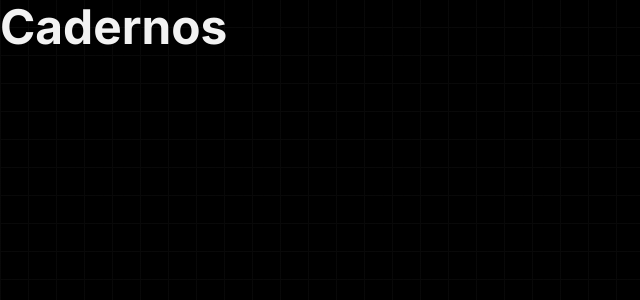
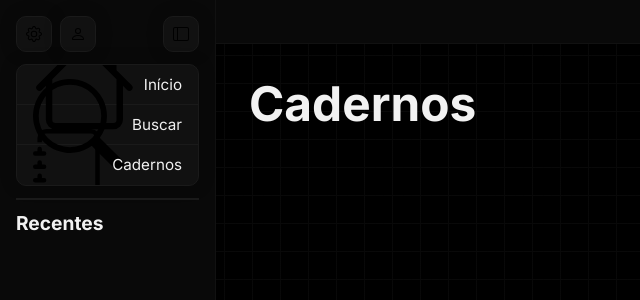
Before and after one commit to Leo-yTnk/Notebook, a React (Vite) app: page /notebooks in a window 1280 px wide. Shown: the top 300 px of the page, without its empty margins (0-640 px from the left). Built offline with nearby package versions, Linux system fonts and the light colour scheme.

Commit message:
Refactor header and sidebar components

```diff
--- a/src/App.tsx
+++ b/src/App.tsx
@@ -1,6 +1,7 @@
 import { BrowserRouter, Route, Routes } from 'react-router-dom'
 import Home from './pages/Home.tsx'
 import Notebooks from './pages/Notebooks.tsx'
+import Search from './pages/Search.tsx'
 
 function App() {
   return (
@@ -8,6 +9,7 @@ function App() {
       <Routes>
         <Route path="/" element={<Home />} />
         <Route path="/notebooks" element={<Notebooks />}></Route>
+        <Route path="/search" element={<Search />}></Route>
       </Routes>
     </BrowserRouter>
   )
--- /dev/null
+++ b/src/components/PageHeader.tsx
@@ -0,0 +1,5 @@
+function PageHeader() {
+  return <header className="page-header"></header>
+}
+
+export default PageHeader
--- /dev/null
+++ b/src/components/Sidebar.tsx
@@ -0,0 +1,59 @@
+import { Link } from 'react-router-dom'
+import {
+  Gear,
+  House,
+  Journal,
+  LayoutSidebar,
+  Person,
+  Search,
+} from 'react-bootstrap-icons'
+import '../styles/Aside.css'
+
+function Sidebar() {
+  return (
+    <aside className="sidebar">
+      <header className="sidebar-header">
+        <div>
+          <a className="chrome-control settings">
+            <Gear size={16} />
+          </a>
+          <a className="chrome-control account">
+            <Person size={16} />
+          </a>
+        </div>
+        <button className="chrome-control toggle-sidebar">
+          <LayoutSidebar size={16} />
+        </button>
+      </header>
+
+      <nav className="sidebar-nav">
+        <ul className="chrome-control">
+          <li>
+            <Link className="sidebar-nav-link" to="/">
+              <House />
+              <span>Início</span>
+            </Link>
+          </li>
+          <li>
+            <Link className="sidebar-nav-link" to="/search">
+              <Search />
+              <span>Buscar</span>
+            </Link>
+          </li>
+          <li>
+            <Link className="sidebar-nav-link" to="/notebooks">
+              <Journal />
+              <span>Cadernos</span>
+            </Link>
+          </li>
+        </ul>
+      </nav>
+
+      <hr />
+
+      <h6>Recentes</h6>
+    </aside>
+  )
+}
+
+export default Sidebar
--- a/src/pages/Home.tsx
+++ b/src/pages/Home.tsx
@@ -1,64 +1,11 @@
-import "../styles/Aside.css"
-import Link from 'react-router-dom'
-import {
-    Person,
-    Gear,
-    LayoutSidebar,
-    House,
-    Search,
-    Journal
-} from "react-bootstrap-icons";
+import PageHeader from '../components/PageHeader'
+import Sidebar from '../components/Sidebar'
 
 function Home() {
   return (
     <>
-        <header className="page-header">
-
-        </header>
-
-        <aside className="sidebar">
-            <header className="sidebar-header">
-                <div>
-                    <a className="chrome-control settings">
-                        <Gear size={16} />
-                    </a>
-                    <a className="chrome-control account">
-                        <Person size={16} />
-                    </a>
-                </div>
-                <button className="chrome-control toggle-sidebar">
-                    <LayoutSidebar size={16} />
-                </button>
-            </header>
-
-            <nav className="sidebar-nav">
-                <ul className="chrome-control">
-                    <li>
-                        <a className="sidebar-nav-link" href="">
-                            <House />
-                            <span>Início</span>
-                        </a>
-                    </li>
-                    <li>
-                        <a className="sidebar-nav-link" href="">
-                            <Search />
-                            <span>Buscar</span>
-                        </a>
-                    </li>
-                    <li>
-                        <a className="sidebar-nav-link" href="">
-                            <Journal />
-                            <span>Cadernos</span>
-                        </a>
-                    </li>
-                </ul>
-            </nav>
-
-            <hr />
-
-            <h6>Recentes</h6>
-
-        </aside>
+        <PageHeader />
+        <Sidebar />
 
         <main>
             <h1>Home</h1>
--- a/src/pages/Notebooks.tsx
+++ b/src/pages/Notebooks.tsx
@@ -1,7 +1,15 @@
+import PageHeader from '../components/PageHeader'
+import Sidebar from '../components/Sidebar'
+
 function Notebooks() {
     return (
         <>
+            <PageHeader />
+            <Sidebar />
+
+            <main>
             <h1>Cadernos</h1>
+            </main>
         </>
     )
 }
--- /dev/null
+++ b/src/pages/Search.tsx
@@ -0,0 +1,17 @@
+import PageHeader from '../components/PageHeader'
+import Sidebar from '../components/Sidebar'
+
+function Search() {
+  return (
+    <>
+      <PageHeader />
+      <Sidebar />
+
+      <main>
+        <h1>Buscar</h1>
+      </main>
+    </>
+  )
+}
+
+export default Search
```
